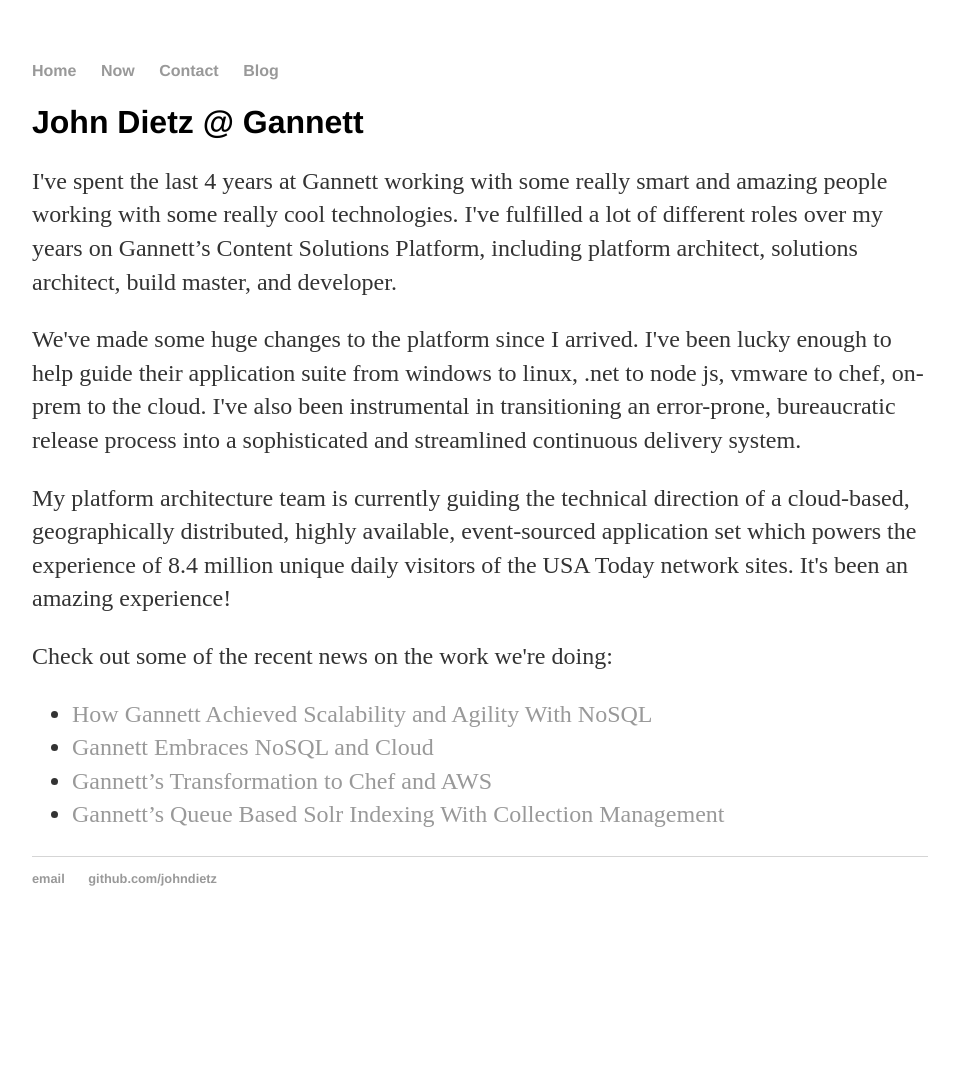
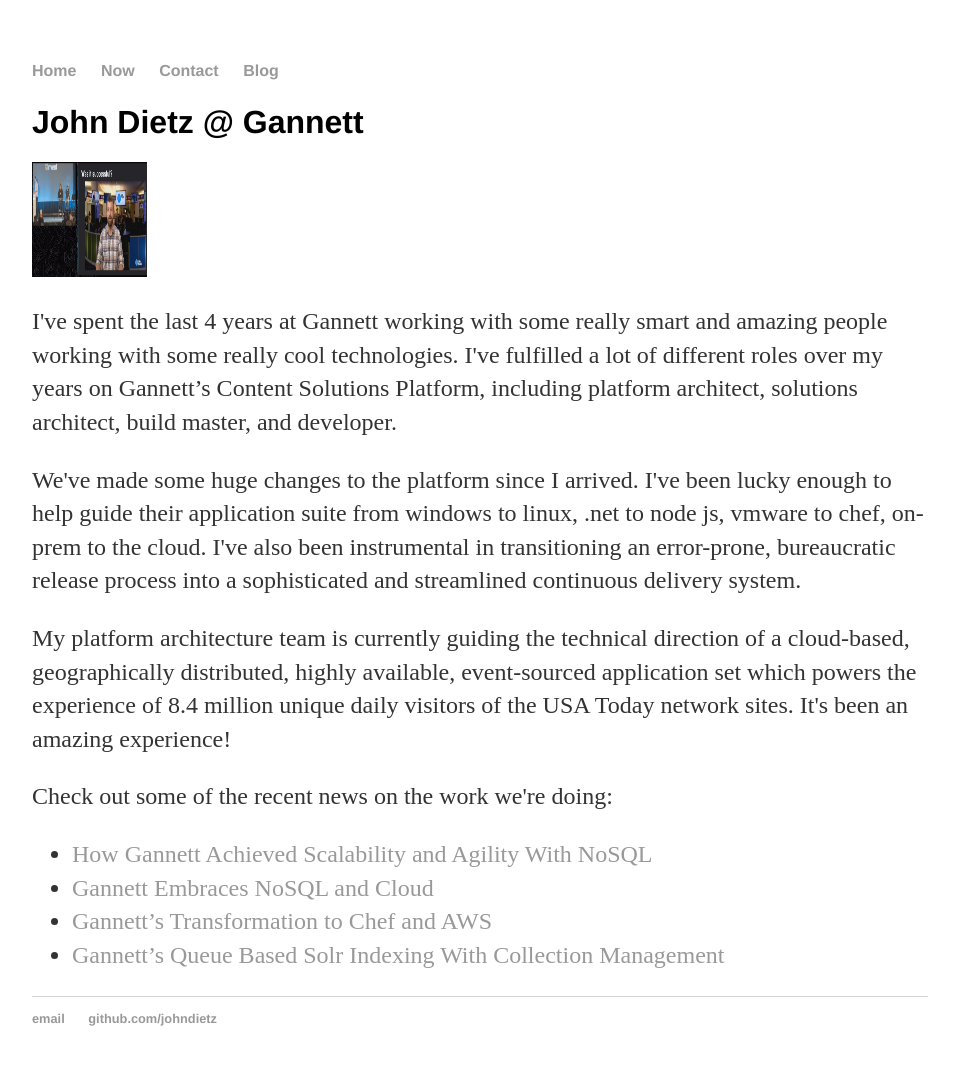
Before and after one commit to relentlessdev/relentlessdev.github.io, a Jekyll site: the page built from gannett/index.html, in a window 1280 px wide. Shown: the whole page, without its empty margins (160-1119 px from the left). Built offline with Jekyll 4.4.1, drawn with Linux system fonts in a browser that asks for light colours; before the commit the page ends 948 px from its top, so only the background shows below that.

Commit message:
johndietz re:invent

```diff
--- a/gannett/index.html
+++ b/gannett/index.html
@@ -5,6 +5,7 @@
 
 <div class="experience">
 	<h1>John Dietz @ Gannett</h1>
+	<img src="../images/johndietz-aws-reinvent.png" alt="John Dietz at re:Invent" style="width:115px;height:115px;">
 	<p>I've spent the last 4 years at Gannett working with some really smart and amazing people working with some really cool technologies. I've fulfilled a lot of different roles over my years on Gannett’s Content Solutions Platform, including platform architect, solutions architect, build master, and developer.</p>
 	<p>We've made some huge changes to the platform since I arrived. I've been lucky enough to help guide their application suite from windows to linux, .net to node js, vmware to chef, on-prem to the cloud. I've also been instrumental in transitioning an error-prone, bureaucratic release process into a sophisticated and streamlined continuous delivery system.</p>
 	<p>My platform architecture team is currently guiding the technical direction of a cloud-based, geographically distributed, highly available, event-sourced application set which powers the experience of 8.4 million unique daily visitors of the USA Today network sites. It's been an amazing experience!</p>
```
Also changed, not shown: images/johndietz-aws-reinvent.png (added), images/johndietz_aws_reinvent.png (deleted).
